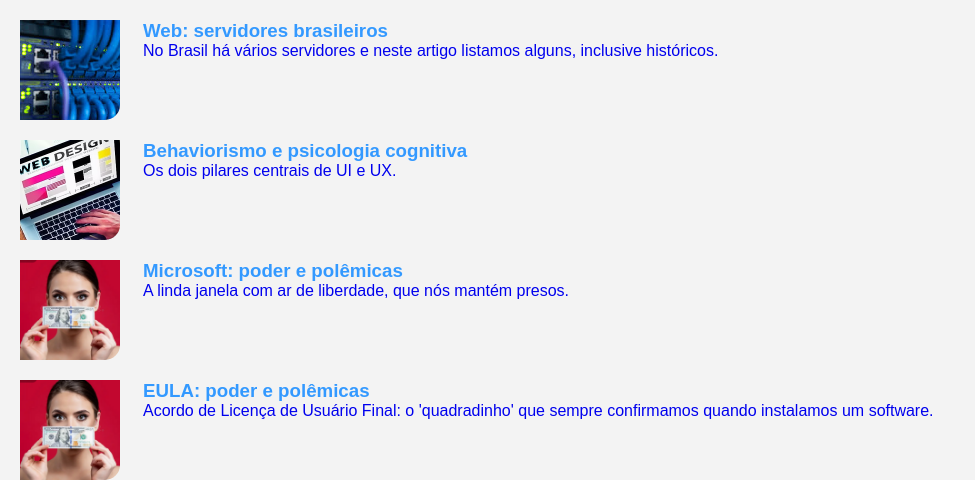
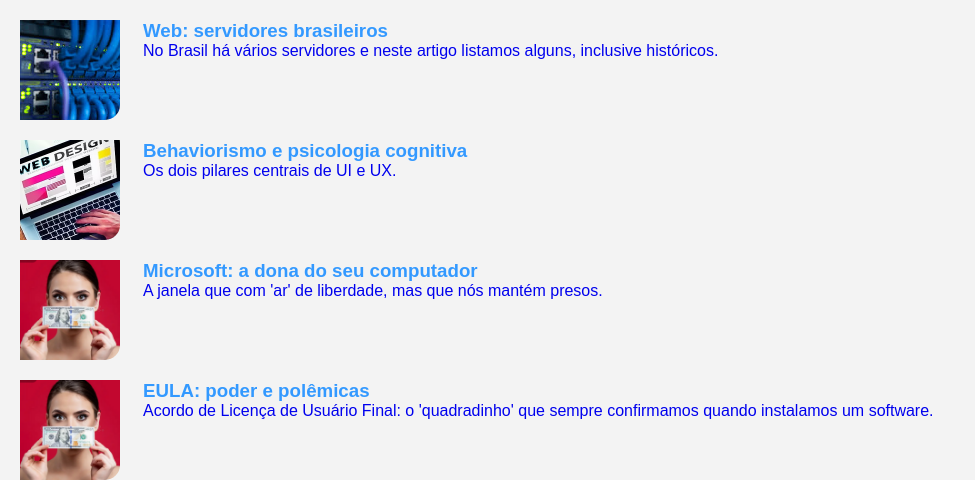
Before and after one commit to Joesynth/joesynth.github.io, a Jekyll site: the page built from conexoes.html, in a window 1280 px wide and 1400 px high, scrolled down 827 px, cut to the strip 0-480 px from the top of the window. Shown: the whole strip, without its empty margins (0-975 px from the left). Built offline with Jekyll 4.4.1, drawn with Linux system fonts in a browser that asks for light colours; some of the changed text lies outside the part shown.

Commit message:
Update Microsoft section in conexoes.json

```diff
--- a/_data/conexoes.json
+++ b/_data/conexoes.json
@@ -44,8 +44,8 @@
   {
     "href": "microsoft.html",
     "src": "image/comercio.png",
-    "h3": "Microsoft: poder e polêmicas",
-    "p": "A linda janela com ar de liberdade, que nós mantém presos."
+    "h3": "Microsoft: a dona do seu computador",
+    "p": "A janela que com 'ar' de liberdade, mas que nós mantém presos."
   },
   {
     "href": "eula.html",
```
